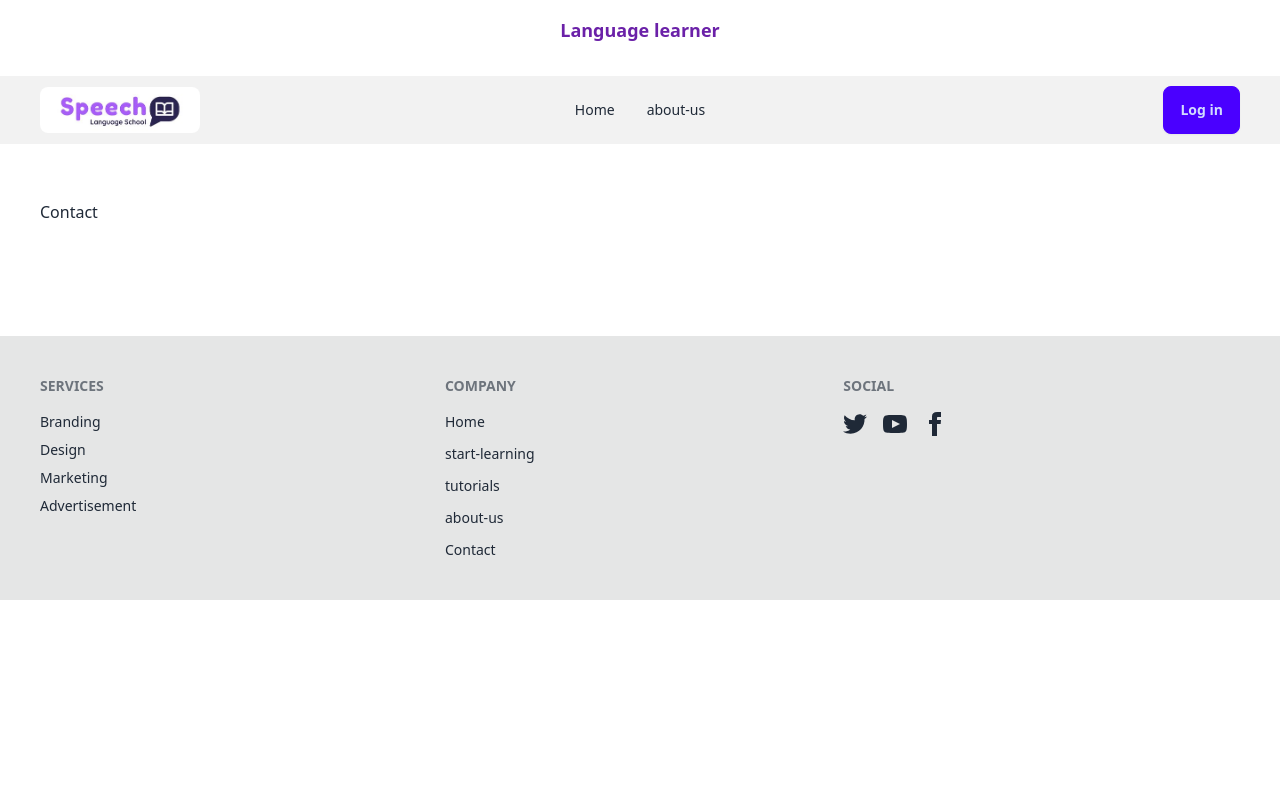
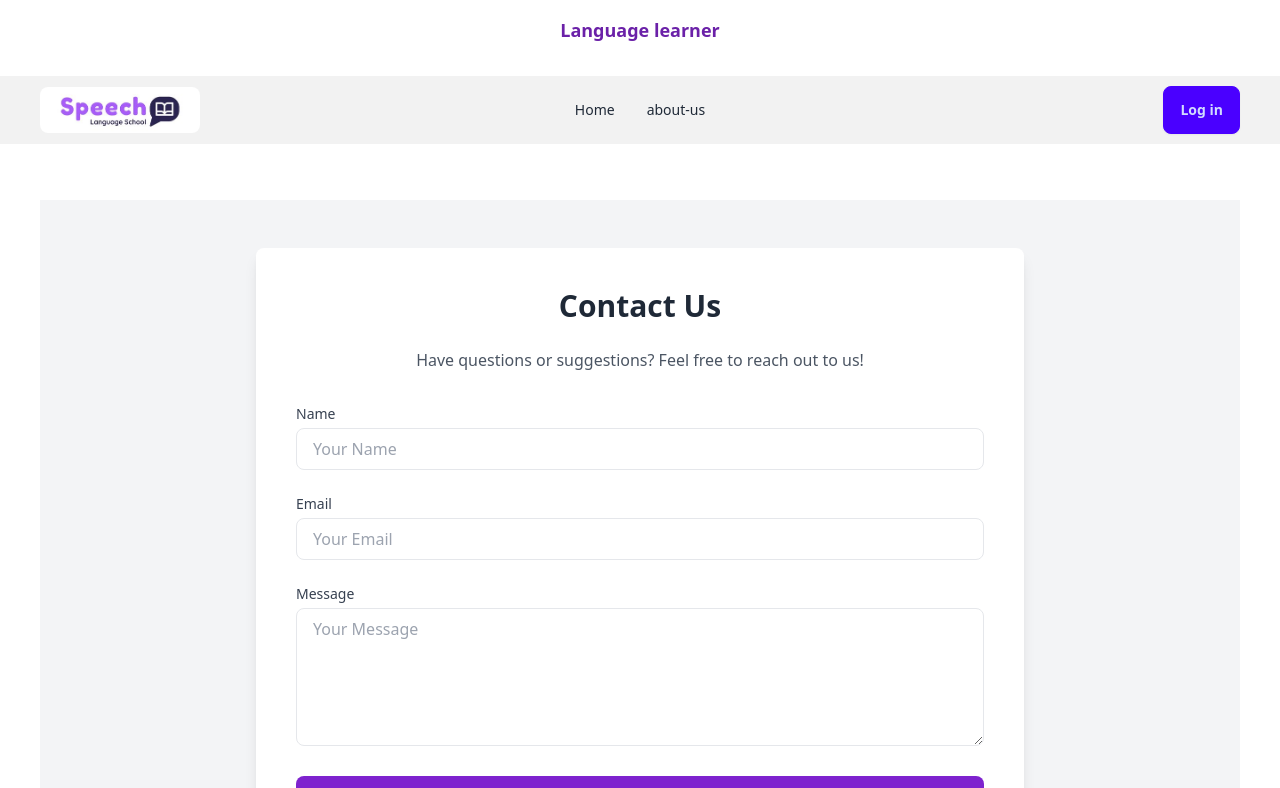
Before and after one commit to mdtowhidulislam12/Jappan-vucabulary-lerning, a React (Vite) app: page /contact in a window 1280 px wide. Shown: the top 788 px of the page. Built offline with nearby package versions, Linux system fonts and the light colour scheme; no server answers.

Commit message:
final commit

```diff
--- a/src/Navbar/Navbar.jsx
+++ b/src/Navbar/Navbar.jsx
@@ -48,6 +48,7 @@ const Navbar = () => {
                             <li><NavLink to={'/start-learning'}>start-learning</NavLink></li>
                             <li><NavLink to={'/tutorials'}>tutorials</NavLink></li>
                             <li><NavLink to={'/profile'}>My Profile</NavLink></li>
+                            <li><NavLink to={'/contact'}>Contact</NavLink></li>
 
                         </>}
                     </ul>
@@ -67,6 +68,7 @@ const Navbar = () => {
                         <li><NavLink to={'/start-learning'}>start-learning</NavLink></li>
                         <li><NavLink to={'/tutorials'}>tutorials</NavLink></li>
                         <li><NavLink to={'/profile'}>My Profile</NavLink></li>
+                        <li><NavLink to={'/contact'}>Contact</NavLink></li>
 
                     </>}
                 </ul>
--- a/src/components/Contact/Contact.jsx
+++ b/src/components/Contact/Contact.jsx
@@ -54,7 +54,7 @@ const Contact = () => {
               {/* Submit Button */}
               <button
                 type="submit"
-                className="w-full px-6 py-2 mt-4 text-lg text-white bg-blue-600 rounded-lg hover:bg-blue-700 focus:outline-none"
+                className="w-full px-6 py-2 mt-4 text-lg text-white bg-purple-700 rounded-lg hover:bg-blue-700 focus:outline-none"
               >
                 Send Message
               </button>
--- a/src/pages/Contact.jsx
+++ b/src/pages/Contact.jsx
@@ -1,11 +1,110 @@
-import React from 'react';
+import React, { useState } from "react";
 
 const Contact = () => {
-    return (
-        <div>
-            Contact
-        </div>
-    );
+  const [formData, setFormData] = useState({
+    name: "",
+    email: "",
+    message: "",
+  });
+
+  const [submitted, setSubmitted] = useState(false);
+
+  const handleChange = (e) => {
+    const { name, value } = e.target;
+    setFormData({ ...formData, [name]: value });
+  };
+
+  const handleSubmit = (e) => {
+    e.preventDefault();
+
+    console.log("Form Submitted", formData);
+    setFormData({ name: "", email: "", message: "" });
+    setSubmitted(true);
+
+    setTimeout(() => {
+      setSubmitted(false);
+    }, 3000);
+  };
+
+  return (
+    <div className="px-6 py-12 bg-gray-100 md:px-12">
+      <div className="max-w-3xl p-6 mx-auto bg-white rounded-lg shadow-lg md:p-10">
+        <h2 className="mb-6 text-2xl font-bold text-center text-gray-800 md:text-3xl">
+          Contact Us
+        </h2>
+        <p className="mb-8 text-center text-gray-600">
+          Have questions or suggestions? Feel free to reach out to us!
+        </p>
+        <form onSubmit={handleSubmit} className="space-y-6">
+          <div>
+            <label
+              htmlFor="name"
+              className="block mb-1 text-sm font-medium text-gray-700"
+            >
+              Name
+            </label>
+            <input
+              type="text"
+              id="name"
+              name="name"
+              value={formData.name}
+              onChange={handleChange}
+              required
+              className="w-full px-4 py-2 border rounded-lg focus:ring-2 focus:ring-blue-500 focus:outline-none"
+              placeholder="Your Name"
+            />
+          </div>
+          <div>
+            <label
+              htmlFor="email"
+              className="block mb-1 text-sm font-medium text-gray-700"
+            >
+              Email
+            </label>
+            <input
+              type="email"
+              id="email"
+              name="email"
+              value={formData.email}
+              onChange={handleChange}
+              required
+              className="w-full px-4 py-2 border rounded-lg focus:ring-2 focus:ring-blue-500 focus:outline-none"
+              placeholder="Your Email"
+            />
+          </div>
+          <div>
+            <label
+              htmlFor="message"
+              className="block mb-1 text-sm font-medium text-gray-700"
+            >
+              Message
+            </label>
+            <textarea
+              id="message"
+              name="message"
+              value={formData.message}
+              onChange={handleChange}
+              required
+              rows="5"
+              className="w-full px-4 py-2 border rounded-lg focus:ring-2 focus:ring-blue-500 focus:outline-none"
+              placeholder="Your Message"
+            ></textarea>
+          </div>
+          <button
+            type="submit"
+            className="w-full py-2 font-semibold text-white transition duration-300 bg-purple-700 rounded-lg hover:bg-blue-600"
+          >
+            Send Message
+          </button>
+        </form>
+        {submitted && (
+          <p className="mt-4 text-center text-green-500">
+            Thank you! Your message has been sent.
+          </p>
+        )}
+      </div>
+    </div>
+  );
 };
 
 export default Contact;
```
